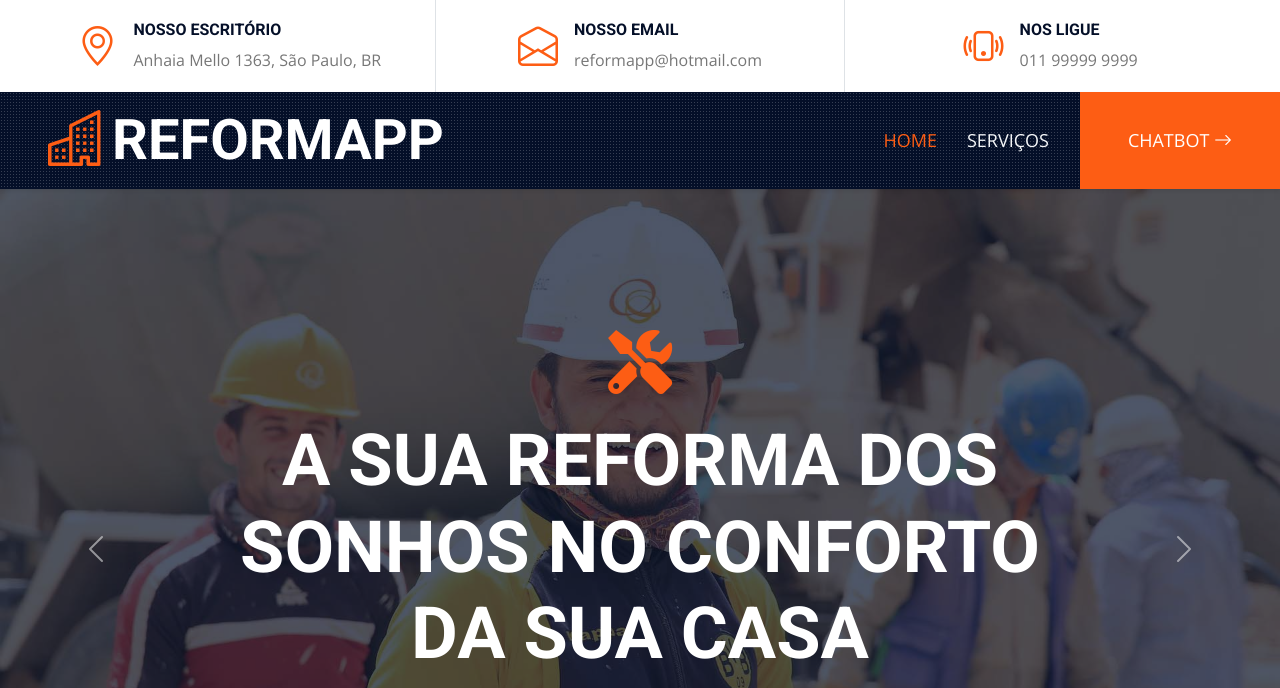
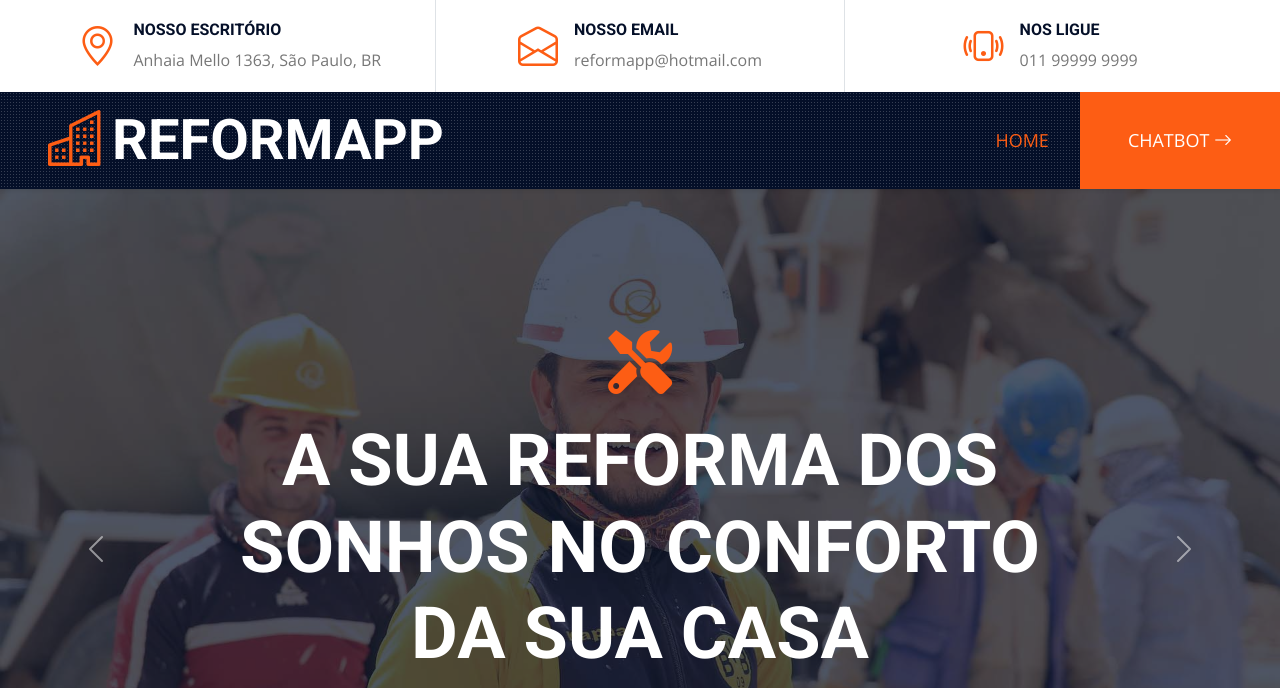
Before and after one commit to deunisso/appreform, a plain HTML site: page index.html in a window 1280 px wide. Shown: the top 688 px of the page. Drawn offline with nearby package versions, Linux system fonts and the light colour scheme.

Commit message:
Update index.html

```diff
--- a/index.html
+++ b/index.html
@@ -79,7 +79,6 @@
             <div class="collapse navbar-collapse" id="navbarCollapse">
                 <div class="navbar-nav ms-auto py-0">
                     <a href="index.html" class="nav-item nav-link active">Home</a>
-                    <a href="" class="nav-item nav-link">Serviços</a>
                     <a href="" class="nav-item nav-link bg-primary text-white px-5 ms-3 d-none d-lg-block">Chatbot <i class="bi bi-arrow-right"></i></a>
                 </div>
             </div>
```
